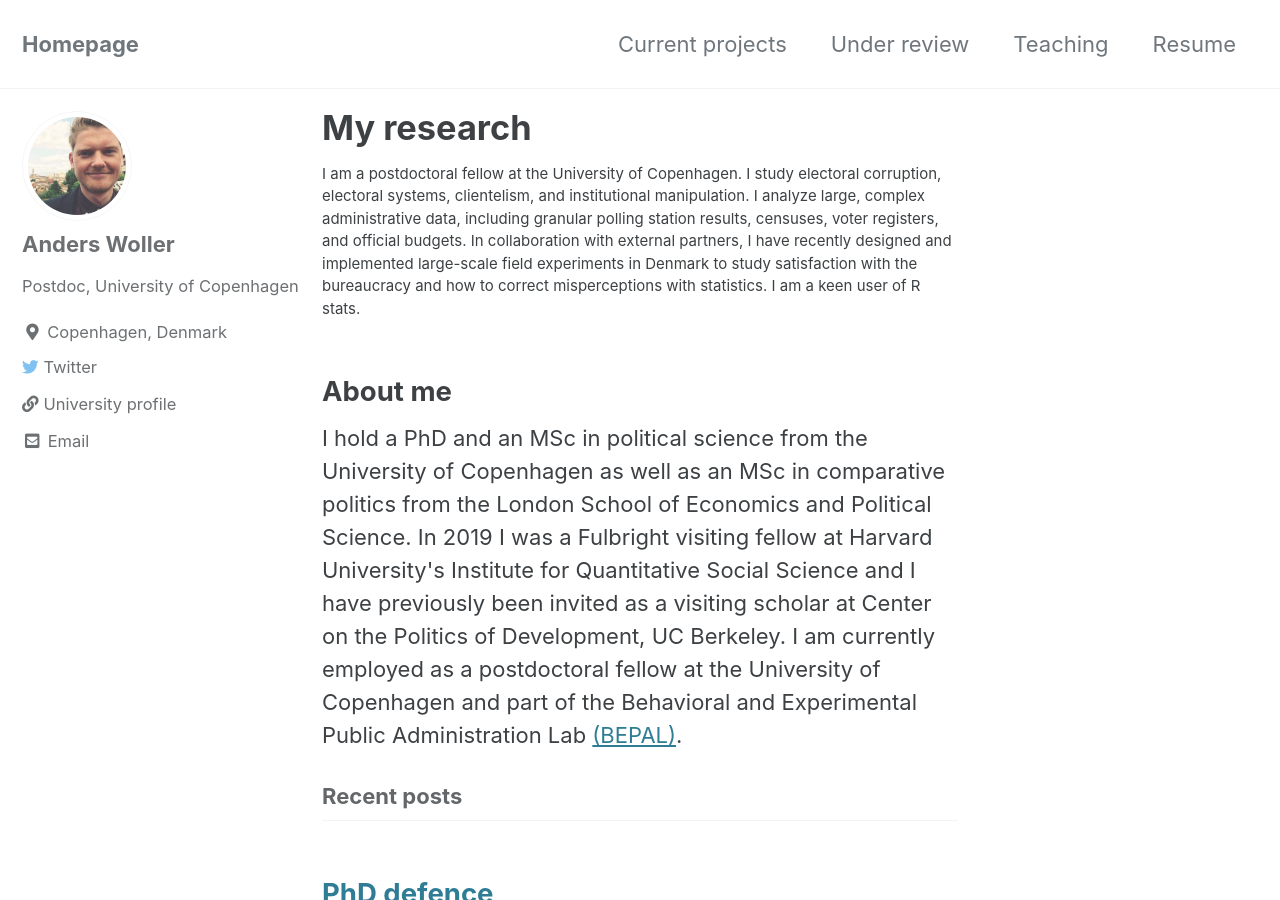
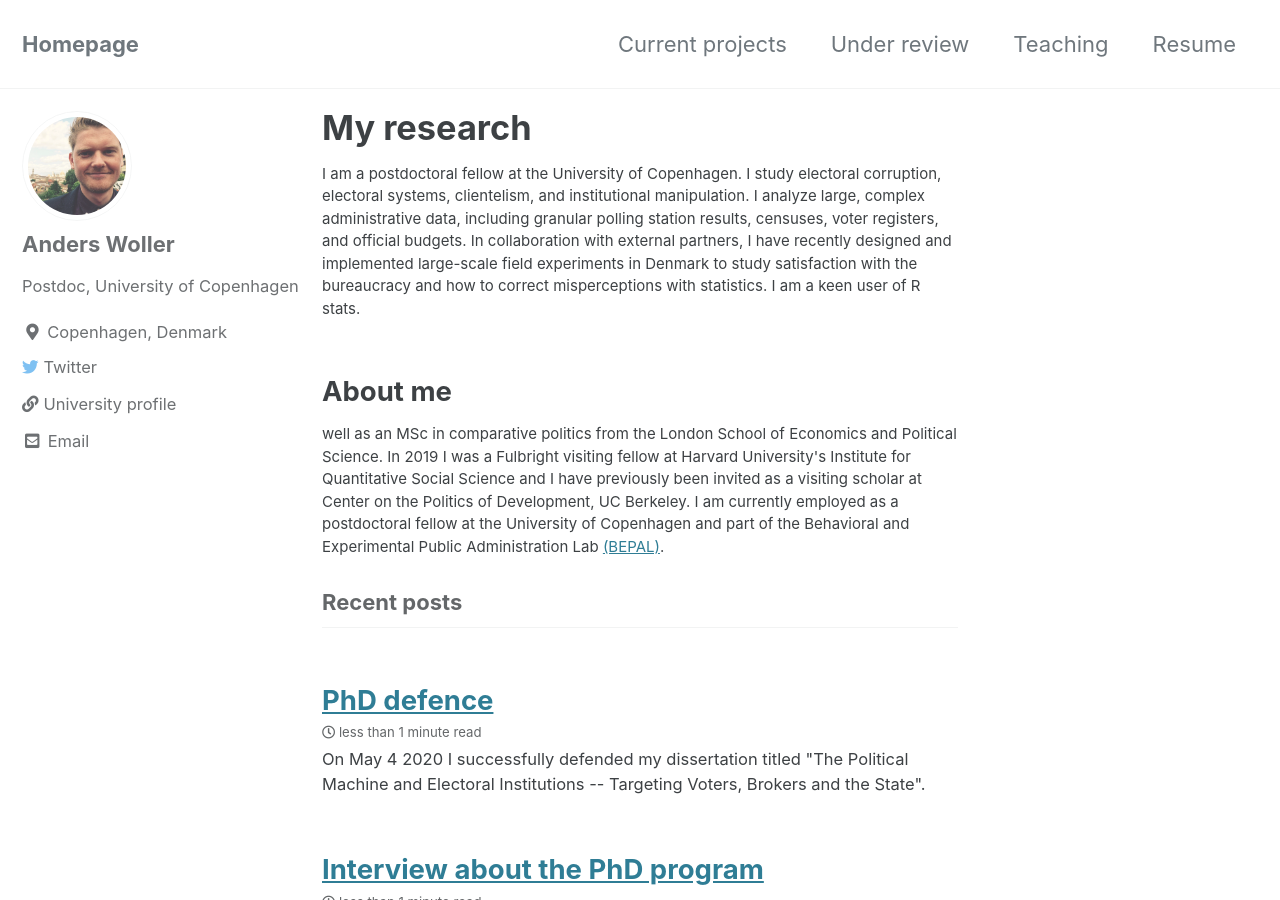
Before and after one commit to AndersWoller/AndersWoller.github.io, a Jekyll site: the page built from index.html, in a window 1280 px wide and 900 px high. Built offline with Jekyll 4.4.1, drawn with Linux system fonts in a browser that asks for light colours; cached includes are drawn as plain includes; the list of posts is cut into pages by our own code.

Commit message:
Update index.html

```diff
--- a/index.html
+++ b/index.html
@@ -13,8 +13,7 @@ misperceptions with statistics. I am a keen user of R stats.
 
 <h2> About me </h2>
 
-I hold a PhD and an MSc in political science from the University of Copenhagen as
-well as an MSc in comparative politics from the London School of Economics and Political Science. In 2019 I
+<p style="font-size:15px">  well as an MSc in comparative politics from the London School of Economics and Political Science. In 2019 I
 was a Fulbright visiting fellow at Harvard University's Institute for Quantitative Social Science and I have
 previously been invited as a visiting scholar at Center on the Politics of Development, UC Berkeley. I am currently employed as a
 postdoctoral fellow at the University of Copenhagen and part of the Behavioral and Experimental
```
